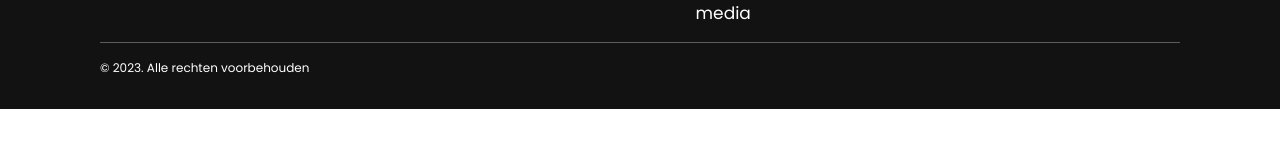
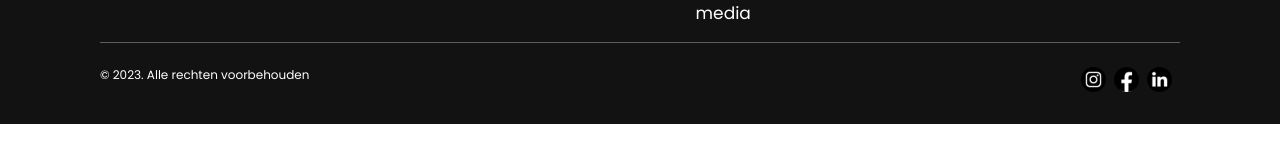
Before and after one commit to boudewijnbout/shoesight, a Next.js app: page /slice-simulator in a window 1280 px wide. Shown: the part 294-451 px from the top of the page. Built offline with nearby package versions, Linux system fonts and the light colour scheme.

Commit message:
fix: Placed social icons back in footer

```diff
--- a/src/components/footer/Footer.js
+++ b/src/components/footer/Footer.js
@@ -2,7 +2,7 @@ import styles from "../../styles/components/footer/Footer.module.css";
 
 import FooterNavItem from "./FooterNavItem";
 import FooterNavItemLink from "./FooterNavItemLink";
-// import SocialMediaIcons from "../../components/SocialMediaIcons";
+import SocialMediaIcons from "../../components/SocialMediaIcons";
 
 const Footer = () => {
   return (
@@ -47,7 +47,7 @@ const Footer = () => {
           <p className={styles.copyright}>© 2023. Alle rechten voorbehouden</p>
 
           <div className={styles.socialMediaIcons}>
-            {/* <SocialMediaIcons /> */}
+            <SocialMediaIcons />
           </div>
         </div>
       </footer>
```
